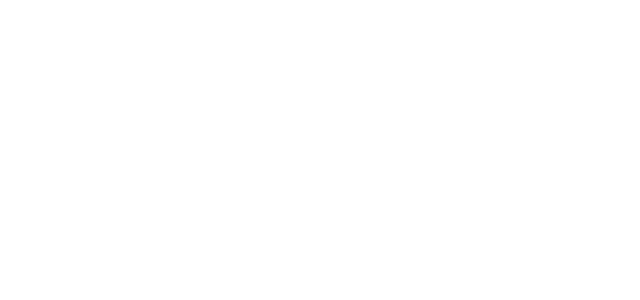
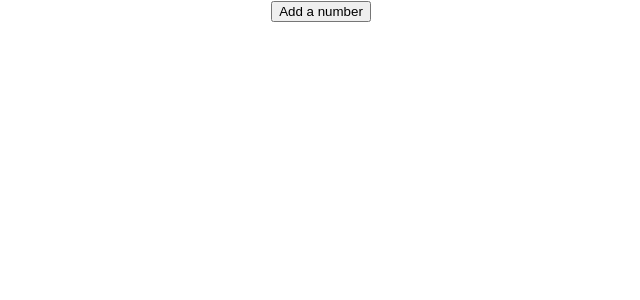
Before and after one commit to Elson0509/React_Hooks, a React (Create React App) app: page / in a window 1280 px wide. Shown: the top 300 px of the page, without its empty margins (319-959 px from the left). Built offline with nearby package versions, Linux system fonts and the light colour scheme.

Commit message:
useState with Array

```diff
--- a/src/App.js
+++ b/src/App.js
@@ -5,6 +5,7 @@
 import HookCounterTwo from './components/HookCounterTwo';
 import ClassCounterTwo from './components/ClassCounterTwo';
 import HookCounterThree from './components/HookCounterThree';
+import HookCounterFour from './components/HookCounterFour';
 
 const App = () => {
   return (
@@ -14,6 +15,7 @@
       {/*<HookCounterTwo/>*/}{/*Counter using Hook with previousState*/}
       {/*<ClassCounterTwo/>*/}{/*Counter using class with previousState*/}
       {/*<HookCounterThree/>*/}{/*useState with objects*/}
+      {<HookCounterFour/>}{/*useState with array*/}
     </div>
   );
 }
--- a/src/components/HookCounterFour.js
+++ b/src/components/HookCounterFour.js
@@ -1,9 +1,23 @@
 import React, {useState} from 'react';
 
 const HookCounterFour = () => {
+    const [items, setItems] = useState([])
+
+    const addItem = () => {
+        setItems([...items, {
+            id: items.length,
+            value: Math.floor(Math.random() * 10) + 1
+        }])
+    }
+
     return (
         <div>
-
+            <button onClick={addItem}>Add a number</button>
+            <ul>
+                {
+                    items.map(item => <li key={item.id}>{item.value}</li>)
+                }
+            </ul>
         </div>
     );
 };
```
